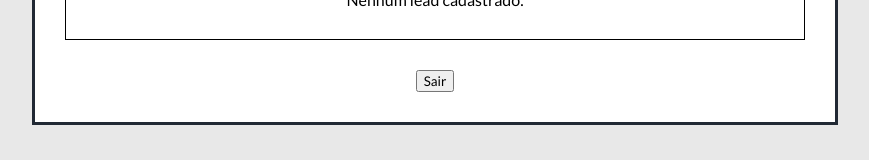
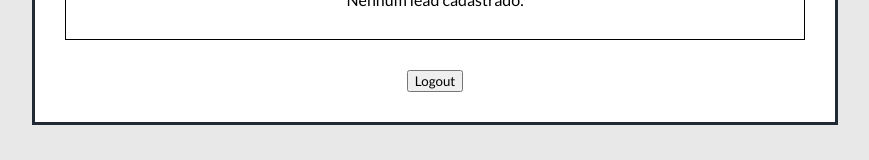
Before and after one commit to WesleyFreitasdeLima/desafio-crack-the-code, a React (Create React App) app: page /leads in a window 1280 px wide. Shown: the part 607-767 px from the top of the page, without its empty margins (205-1074 px from the left). Built offline with nearby package versions, Linux system fonts and the light colour scheme; sample sign-in values are in the browser's storage.

Commit message:
style: removido warnigs e renomeado botão de Logout no component Footer.jsx

```diff
--- a/src/views/components/Footer.jsx
+++ b/src/views/components/Footer.jsx
@@ -1,6 +1,5 @@
 import React from "react";
 import { useHistory } from "react-router";
-import { Link } from "react-router-dom";
 import controllerUser from "../../controllers/user";
 
 export default function Footer() {
@@ -13,7 +12,7 @@ export default function Footer() {
 
   return (
     <footer>
-      <button onClick={logout}>Sair</button>
+      <button onClick={logout}>Logout</button>
     </footer>
   );
 }
```
